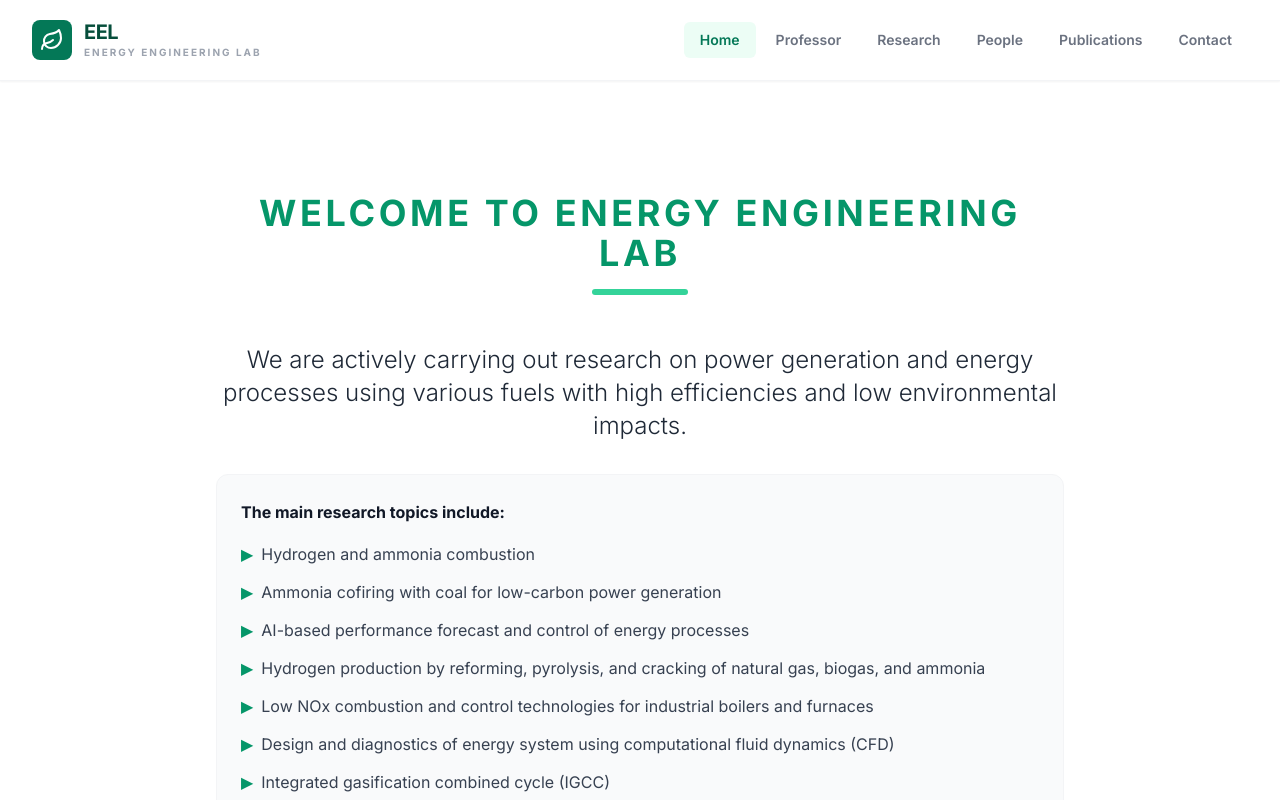
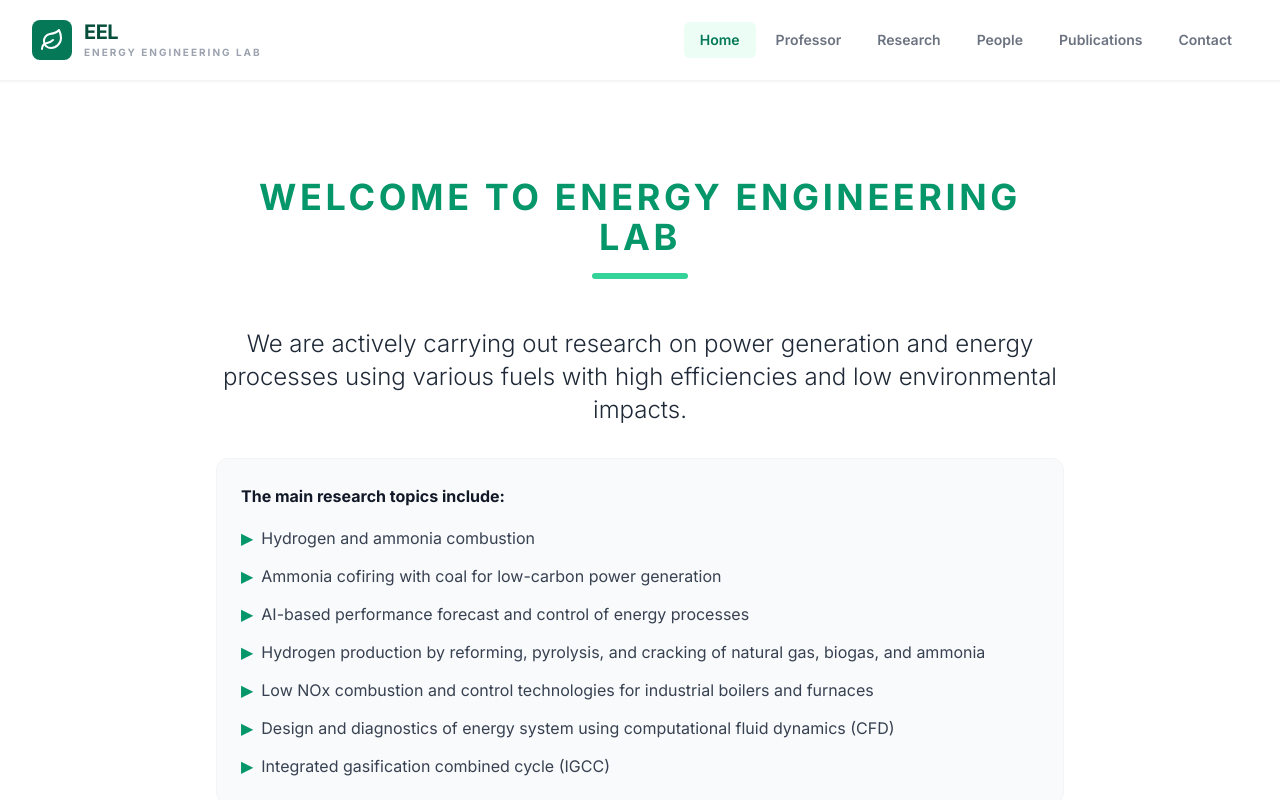
Before and after one commit to EEL23307/eelab_page, a React (Vite) app: page / in a window 1280 px wide. Shown: the top 800 px of the page. Built offline with nearby package versions, Linux system fonts and the light colour scheme.

Commit message:
Update Home.tsx

```diff
--- a/pages/Home.tsx
+++ b/pages/Home.tsx
@@ -17,7 +17,7 @@
     <div className="bg-white">
 
       {/* ================= 제목 섹션 (사진 없이 텍스트만) ================= */}
-      <section className="max-w-4xl mx-auto px-6 pt-28 pb-12 text-center">
+      <section className="max-w-4xl mx-auto px-6 pt-24 pb-12 text-center">
         <h1 className="text-3xl md:text-4xl font-black text-emerald-600 uppercase tracking-widest mb-4">
           Welcome to Energy Engineering Lab
         </h1>
```
